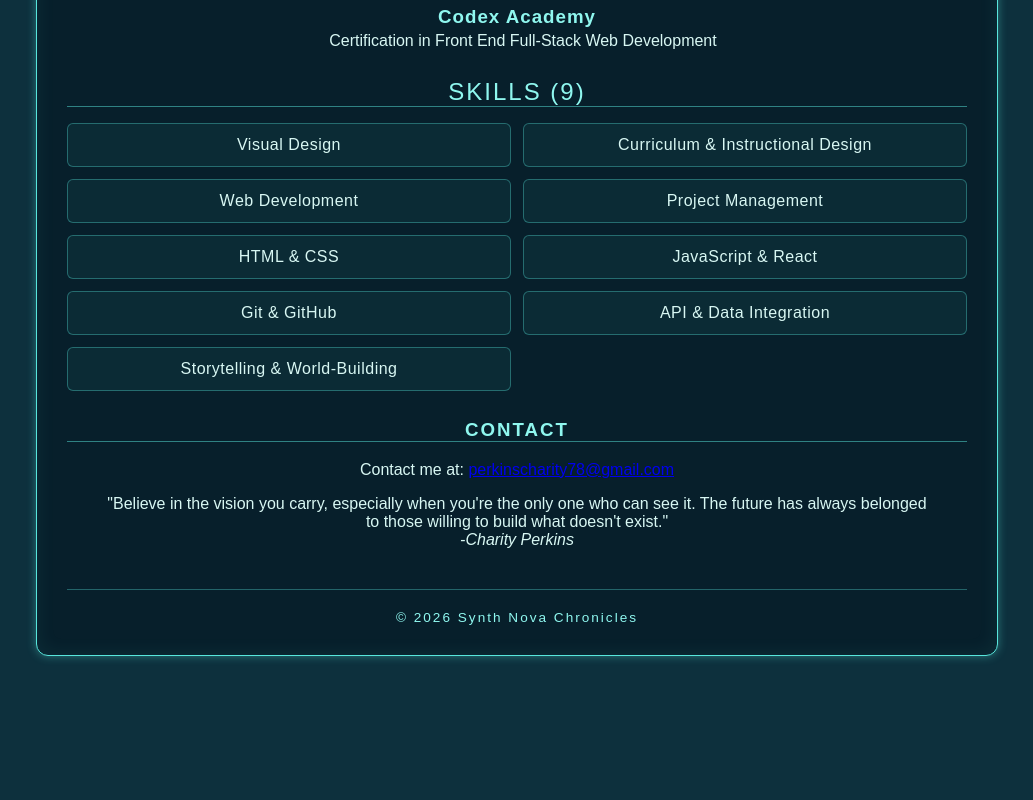
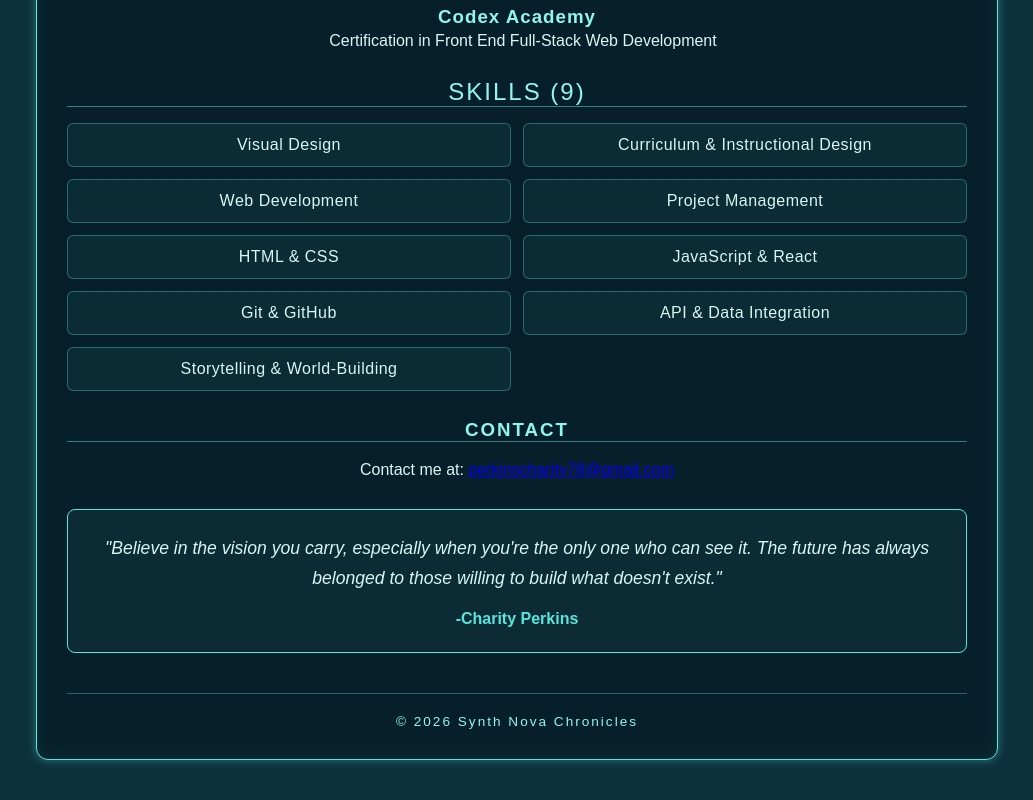
Before and after one commit to CharityCP/portfolio, a React app: page / in a window 1280 px wide. Shown: the part 592-1392 px from the top of the page, without its empty margins (123-1156 px from the left). Before the commit the page ends 1288 px from the top, so only its background shows below. Built offline with nearby package versions, Linux system fonts and the light colour scheme; the HTML template or start-up script is replaced by a standard one.

Commit message:
plan the portfolio.

```diff
--- a/src/Quote.jsx
+++ b/src/Quote.jsx
@@ -1,6 +1,6 @@
 function Quote() {
     return (
-      <blockquote>
+      <blockquote className="quote-card ">
            <p> "Believe in the vision you carry, especially when you're the only one who can see it. The future has always belonged to those willing to build what doesn't exist."</p>
             <cite>-Charity Perkins</cite>
             </blockquote>
--- a/src/index.css
+++ b/src/index.css
@@ -185,3 +185,24 @@ code {
   font-size: 0.85rem;
   letter-spacing: 2px;
 }
+.quote-card {
+  margin: 30px 0;
+  padding: 24px;
+  border: 1px solid #58e6dc;
+  border-radius: 8px;
+  background: rgba(88, 230, 220, 0.06);
+  text-align: center;
+}
+.quote-card p {
+  margin: 0 0 16px;
+  font-size: 1.1rem;
+  line-height: 1.7;
+  font-style: italic;
+}
+
+.quote-card cite {
+  display: block;
+  font-style: normal;
+  font-weight: bold;
+  color: #58e6dc;
+}
```
Also changed, not shown: 1 other file (tests, documents, lock files or other folders).
